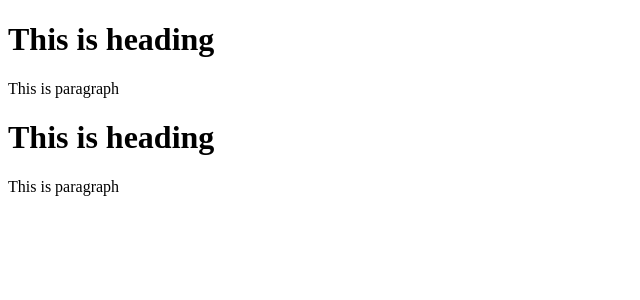
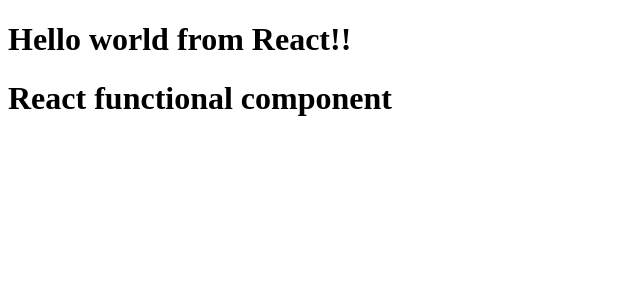
Before and after one commit to Prithul-Paul/React-Study, a React (Vite) app: page / in a window 1280 px wide. Shown: the top 300 px of the page, without its empty margins (0-640 px from the left). Built offline with nearby package versions, Linux system fonts and the light colour scheme.

Commit message:
JSX and Basic Component

```diff
--- a/App.js
+++ b/App.js
@@ -1,26 +1,37 @@
 import React from "react";
 import ReactDOM from "react-dom/client";
-// const heading = React.createElement("h1",
-// {
+// const heading = React.createElement("h1", {
 //     id: "heading",
 //     className: "heading",
 //     "data-heading": "h1"
 // }, "Hello world from React!!");
 
-const htmlTree = React.createElement("div", {className: "parent"}, [
-        React.createElement("div", {className: "child1"},[
-        React.createElement("h1", {}, "This is heading"),
-        React.createElement("p", {}, "This is paragraph")
-    ]),
-        React.createElement("div", {className: "child2"},[
-        React.createElement("h1", {}, "This is heading"),
-        React.createElement("p", {}, "This is paragraph")
-    ]),
-])
+// const htmlTree = React.createElement("div", {className: "parent"}, [
+//         React.createElement("div", {className: "child1"},[
+//         React.createElement("h1", {}, "This is heading"),
+//         React.createElement("p", {}, "This is paragraph")
+//     ]),
+//         React.createElement("div", {className: "child2"},[
+//         React.createElement("h1", {}, "This is heading"),
+//         React.createElement("p", {}, "This is paragraph")
+//     ]),
+// ])
+
+const Title = () => <h1>Hello world from React!!</h1>;
+
+const Heading = () => {
+    return (
+        <div className="heading">
+            {Title()}
+            <h1>React functional component</h1>
+        </div>
+    )
+}
 
 // console.log(heading);
+// console.log(headingjsx);
 
 
 const root = ReactDOM.createRoot(document.getElementById("root"));
 
-root.render(htmlTree);
+root.render(<Heading/>);
```
Also changed, not shown: package.json (+6 -1 lines).
